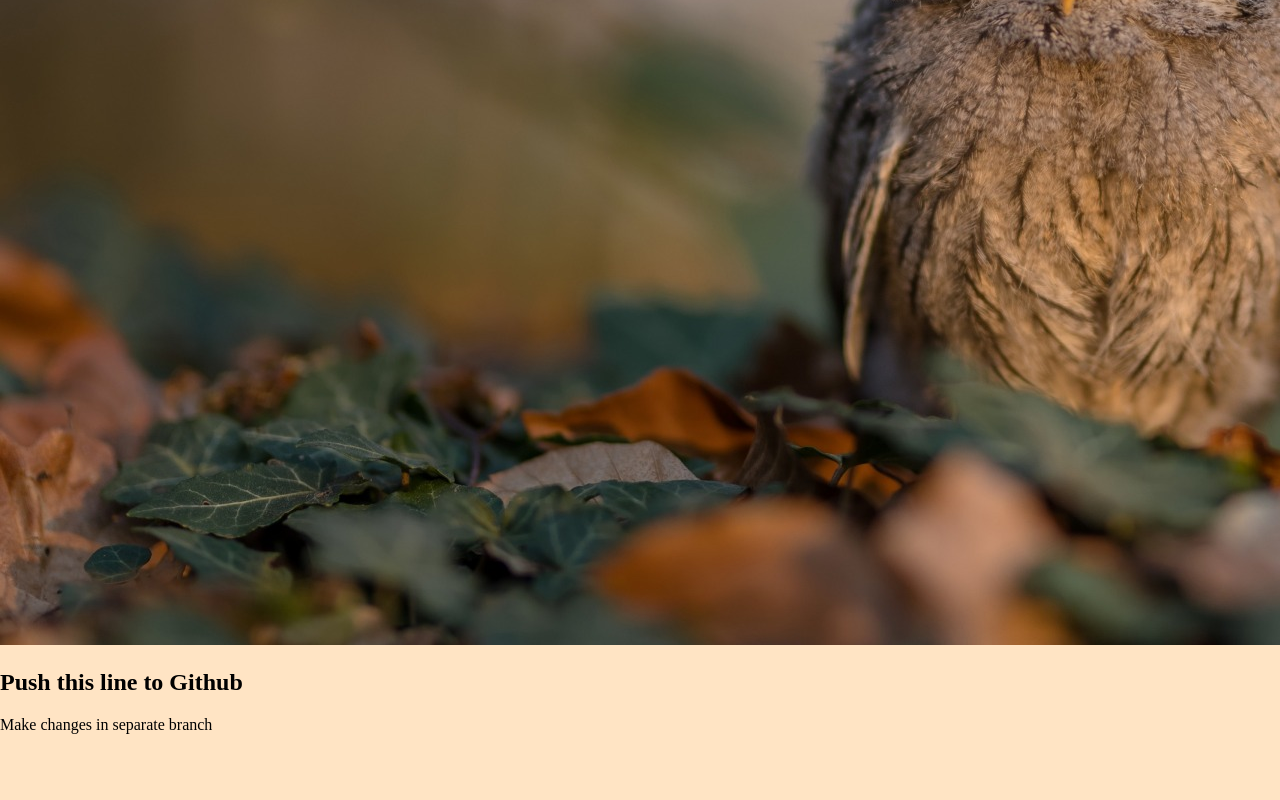
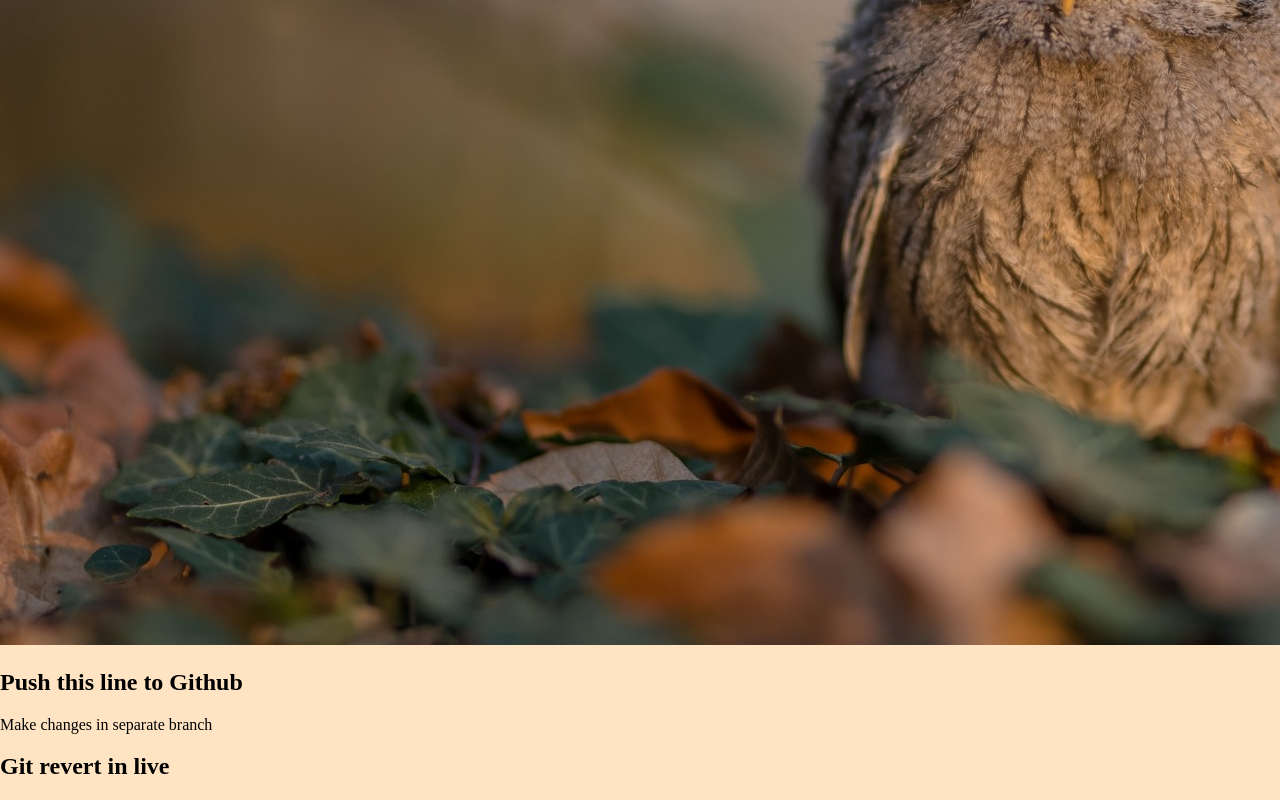
Before and after one commit to Aibar77/hello-world2, a plain HTML site: page index.html in a window 1280 px wide. Shown: the part 1734-2534 px from the top of the page. Before the commit the page ends 2484 px from the top, so only its background shows below. Drawn offline with Linux system fonts and the light colour scheme.

Commit message:
Just a regular update

```diff
--- a/index.html
+++ b/index.html
@@ -16,5 +16,7 @@
  <div><img src="img/58237-sova_listva_fokus.jpg" alt="owl"></div>
  <h2>Push this line to Github</h2>
  <p>Make changes in separate branch</p>
+
+ <h2>Git revert in live</h2>
 </body>
 </html>
```
